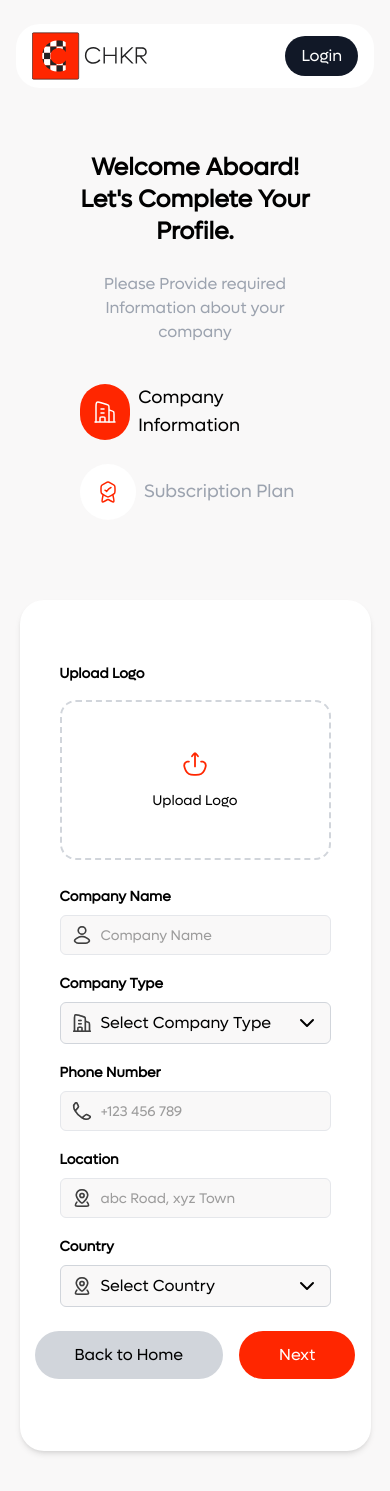
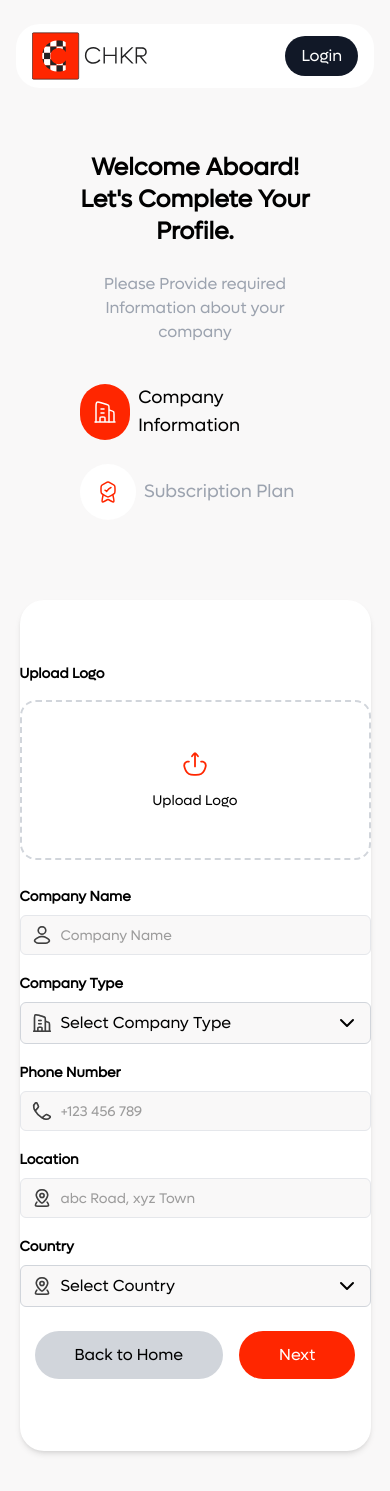
Before and after one commit to abrauf18/chkr, a Next.js app: page /onboarding in a window 390 px wide. Built offline with nearby package versions, Linux system fonts and the light colour scheme.

Commit message:
fix: button styling

```diff
--- a/app/(dashboard)/layout.tsx
+++ b/app/(dashboard)/layout.tsx
@@ -12,6 +12,7 @@ interface RootLayoutProps {
 const RootLayout: React.FC<RootLayoutProps> = ({ children }) => {
   const [open, setOpen] = React.useState(true);
   return (
+    <section className="h-screen md:overflow-hidden">
       <div className="md:grid w-full grid-cols-12 grid-rows-6 h-full">
         <nav
           className={`relative mobile:hidden h-full w-full row-span-6 xl:px-6 lg:px-4 md:px-3 col-start-1 border-r-2 bg-black text-white ${open ? "col-span-3 col-end-3" : "col-span-1 col-end-1"
@@ -33,6 +34,7 @@ const RootLayout: React.FC<RootLayoutProps> = ({ children }) => {
           {children}
         </main>
       </div>
+    </section>
   );
 };
 
--- a/app/layout.tsx
+++ b/app/layout.tsx
@@ -13,7 +13,7 @@ export default function RootLayout({
 }>) {
   return (
     <html lang="en">
-      <body className="h-screen md:overflow-hidden">{children}</body>
+      <body>{children}</body>
     </html>
   );
 }
--- a/app/onboarding/page.tsx
+++ b/app/onboarding/page.tsx
@@ -115,7 +115,7 @@ export default function OnboardingPage() {
           <form
             id="onboarding-form"
             onSubmit={methods.handleSubmit(onSubmit)}
-            className="md:w-[70%] bg-white w-[90%] shadow-md rounded-3xl md:px-8 pt-6 pb-8 my-10"
+            className="flex items-center justify-center md:w-[70%] bg-white w-[90%] shadow-md rounded-3xl md:px-8 pt-6 pb-8 my-10"
           >
             {renderStep()}
           </form>
--- a/components/modules/onboarding/company-information.tsx
+++ b/components/modules/onboarding/company-information.tsx
@@ -67,7 +67,7 @@ const CompanyInformation = ({
     }
   };
   return (
-    <div className="flex flex-col justify-center items-center my-10 mx-10">
+    <div className="flex flex-col w-full justify-center items-center my-10 mx-10">
       <div className="mb-4 w-full">
         <label
           htmlFor="fileInput"
@@ -141,13 +141,6 @@ const CompanyInformation = ({
           <div className="absolute inset-y-0 right-0 flex items-center pr-3 pointer-events-none">
             <ChevronDown />
           </div>
-          {/* <Input
-            className="pl-10 bg-[#F9F8F8]"
-            id="companyType"
-            type="text"
-            placeholder="Company Type"
-            {...register("company-type")}
-          /> */}
         </div>
         <p className="text-sm text-red-500">
           {" "}
@@ -238,7 +231,7 @@ const CompanyInformation = ({
           </button>
         </Link>
         <button
-          className="w-full lg:w-[10rem] bg-primary text-white font-medium py-3 px-10 rounded-3xl"
+          className="w-full mobile:w-[10rem] md:w-[10rem] bg-primary text-white font-medium py-3 px-10 rounded-3xl"
           type="button"
           onClick={changeNextStep}
         >
--- a/components/modules/onboarding/subscription-plan.tsx
+++ b/components/modules/onboarding/subscription-plan.tsx
@@ -14,8 +14,8 @@ const SubscriptionPlan = ({
     formState: { errors },
   } = useFormContext();
   const { onboardingData, setOnboardingData } = useOnboardingStore();
+
   return (
-    <div className="flex flex-col justify-center items-center my-10 mx-10">
     <div className="flex flex-col w-full justify-center items-center">
       <div className="bg-white w-full shadow-md rounded-3xl px-8 pt-2 pb-8 my-10 gap-6">
         <div className="flex items-baseline hover:border-2 p-2 hover:rounded-3xl hover:border-primary focus:border-2 focus:border-primary">
@@ -62,7 +62,7 @@ const SubscriptionPlan = ({
           <ErrorMessage errors={errors} name="plan" />
         </p>
       </div>
-        <div className="flex w-full items-center md:justify-end justify-center mt-2 gap-6">
+      <div className="flex w-full items-center md:justify-end justify-center mt-2 gap-6 px-4">
         <button
           className="w-full lg:w-[10rem] bg-gray-300 font-medium py-3 px-10 rounded-3xl"
           type="button"
@@ -79,7 +79,6 @@ const SubscriptionPlan = ({
         </button>
       </div>
     </div>
-    </div>
   );
 };
 
```
Lines whose indentation alone changed are shown as unchanged.
